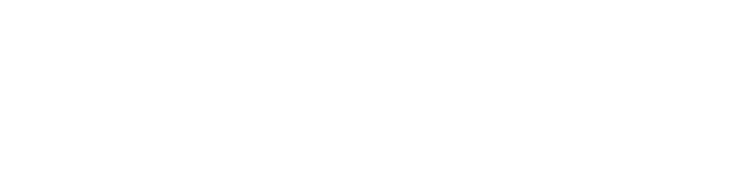
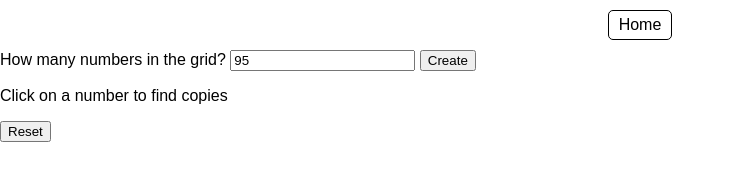
Before and after one commit to SalaAtsonic/Project-count, a plain HTML site: page findSame/findSame.html in a window 1280 px wide. Shown: the whole page, without its empty margins (0-735 px from the left). Drawn offline with Linux system fonts and the light colour scheme.

Commit message:
Added the setup for ‘Find Same.’ Includes a grid, buttons, and text to show matching numbers.

```diff
--- a/findSame/findSame.html
+++ b/findSame/findSame.html
@@ -0,0 +1,27 @@
+<!DOCTYPE html>
+<html lang="en">
+<head>
+    <meta charset="UTF-8">
+    <meta name="viewport" content="width=device-width, initial-scale=1.0">
+    <title>Numbers: Find Same</title>
+    <link rel="stylesheet" href="../common.css">
+    <link rel="stylesheet" href="findSame.css">
+</head>
+<body id="findSide">
+    <header></header>
+    <main>
+        <div id="box1" class="boxes">
+            <label for="gridSize">How many numbers in the grid?</label>
+            <input id="gridSize" type="text" value="95">
+            <button id="generateGrid">Create</button>
+        </div>
+        <div id="box2" class="boxes">
+            <p id="textFindCopies">Click on a number to find copies</p>
+            <button id="reset">Reset</button>
+        </div>
+        <div id="gridContainer" class="grid"></div>
+    </main>
+    <script src="../common.js"></script>
+    <script src="findSame.js"></script>
+</body>
+</html>
```
Also changed, not shown: index.html (+1 -1 lines).
